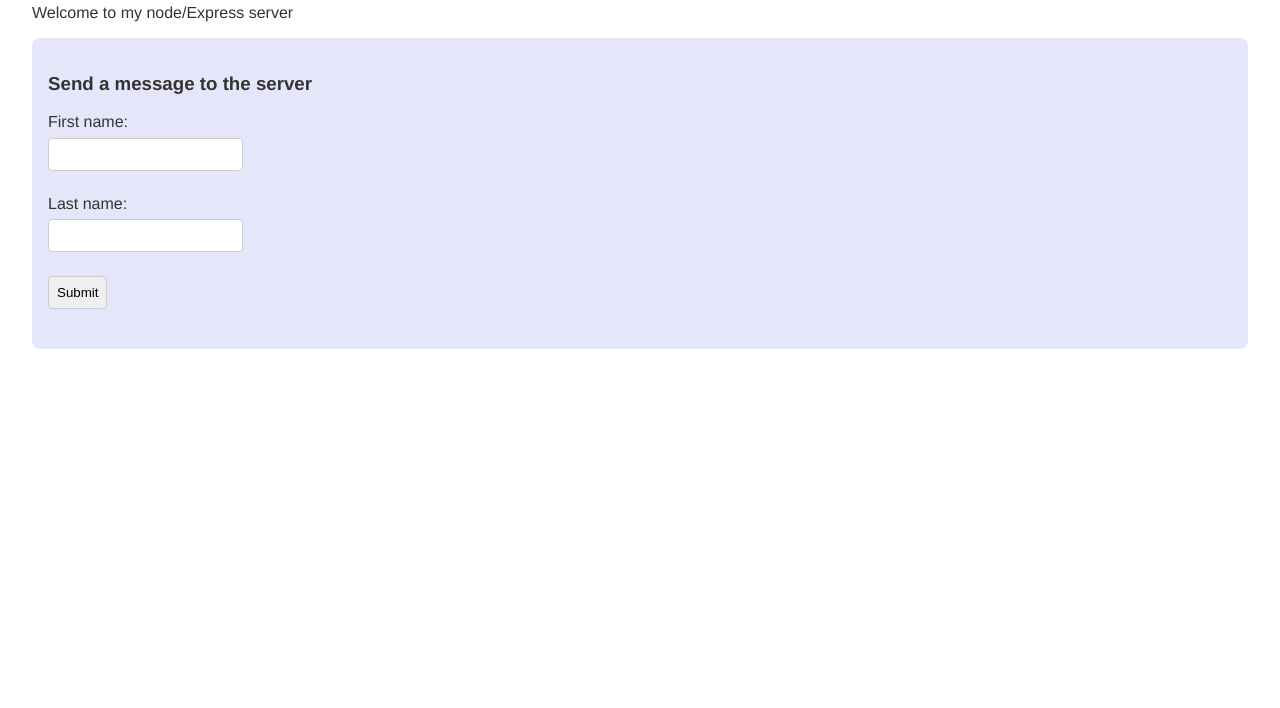
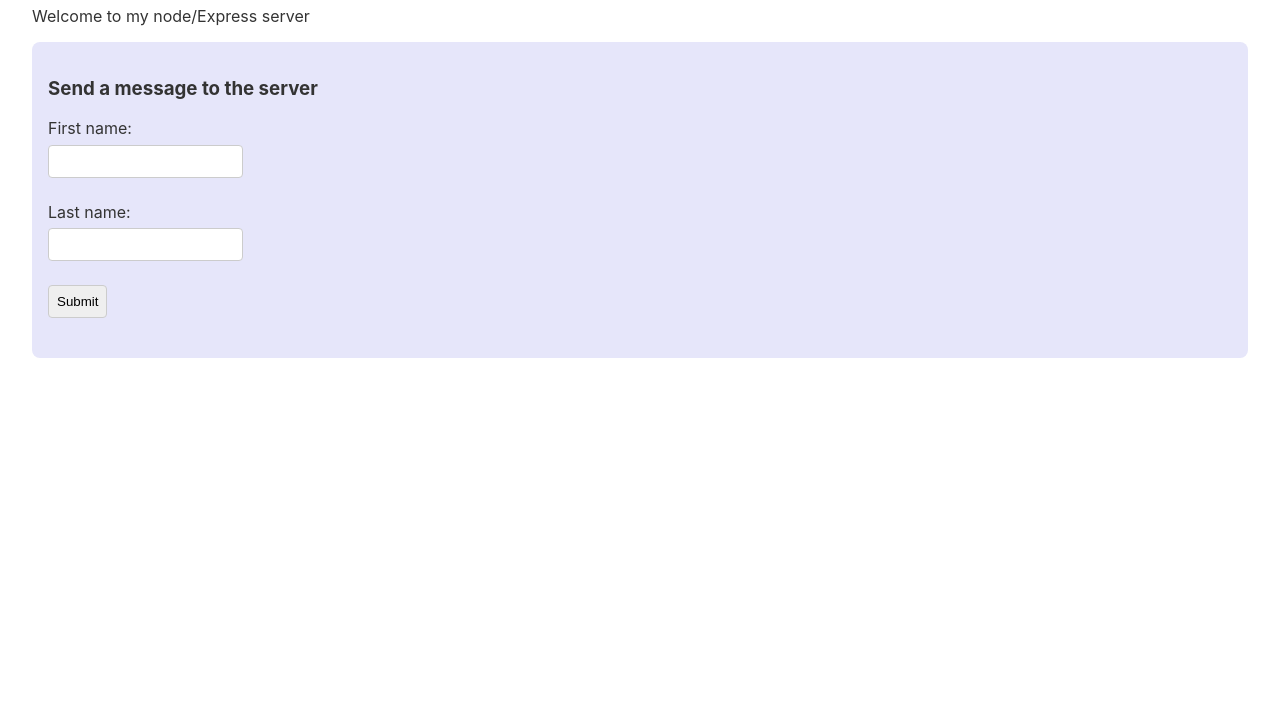
Before and after one commit to jasonflorentino/first-time-fullstack, a website: page public/index.html in a window 1280 px wide. Shown: the part 92-800 px from the top of the page. Drawn offline with Linux system fonts and the light colour scheme.

Commit message:
Update styles.css
Add common resets and defaults to styling.

```diff
--- a/public/styles.css
+++ b/public/styles.css
@@ -1,11 +1,11 @@
-* {
+*, *::before, *::after {
 	box-sizing: border-box;
 }
 
 body {
 	margin: 0;
 	padding: 1rem 2rem;
-	font-family: Helvetica, Arial, sans-serif;
+	font-family: -apple-system, BlinkMacSystemFont, 'Segoe UI', Roboto, Oxygen, Ubuntu, Cantarell, 'Open Sans', 'Helvetica Neue', Arial, sans-serif;
 	color: #333333;
 }
 
```
